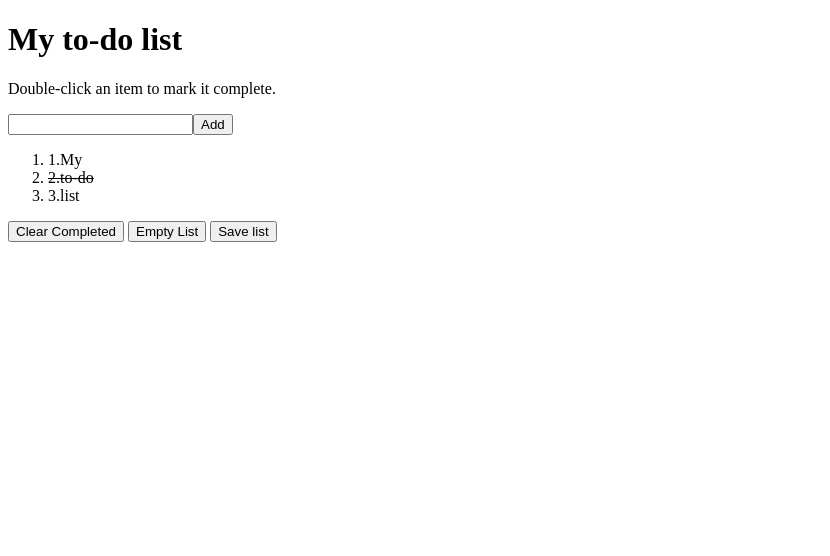
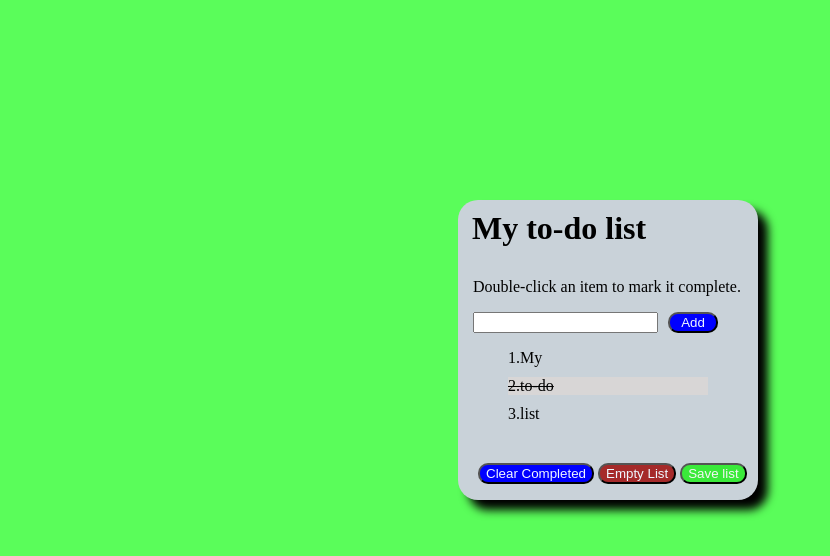
Before and after one commit to ANANDYUKESH/my-todo, a plain HTML site: page index.html in a window 1280 px wide. Shown: the whole page, without its empty margins (0-830 px from the left). Drawn offline with Linux system fonts and the light colour scheme.

Commit message:
Update index.html

```diff
--- a/index.html
+++ b/index.html
@@ -4,7 +4,7 @@
     <meta charset="UTF-8">
     <meta name="viewport" content="width=device-width, initial-scale=1.0">
     <title>Document</title>
-    <link rel="stylesheet" href="/my todo/style.css">
+    <link rel="stylesheet" href="style.css">
 </head>
 <body>
     <div class="container">
```
